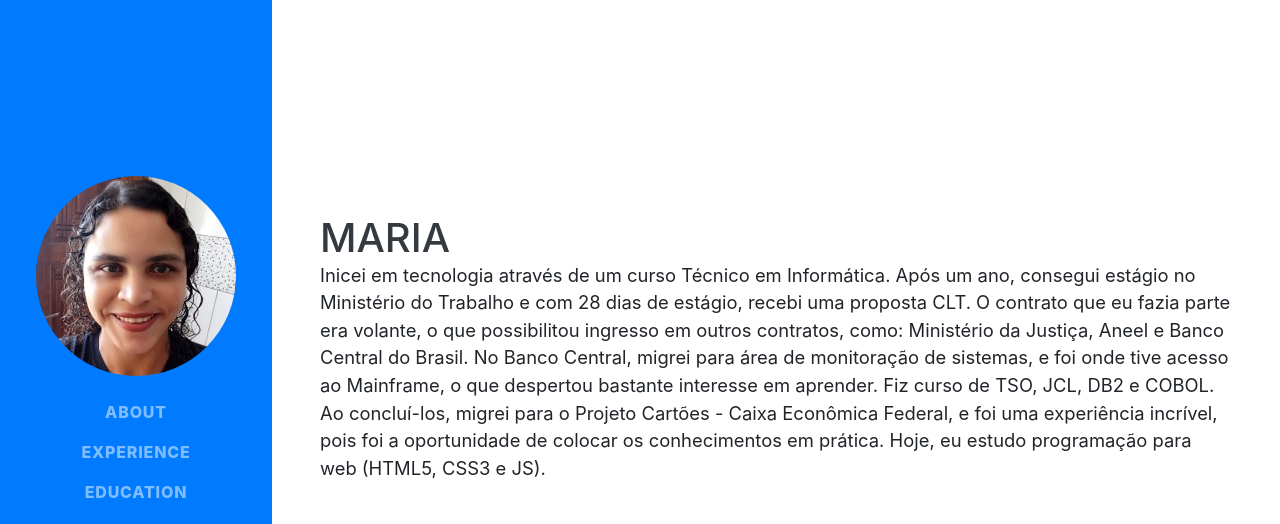
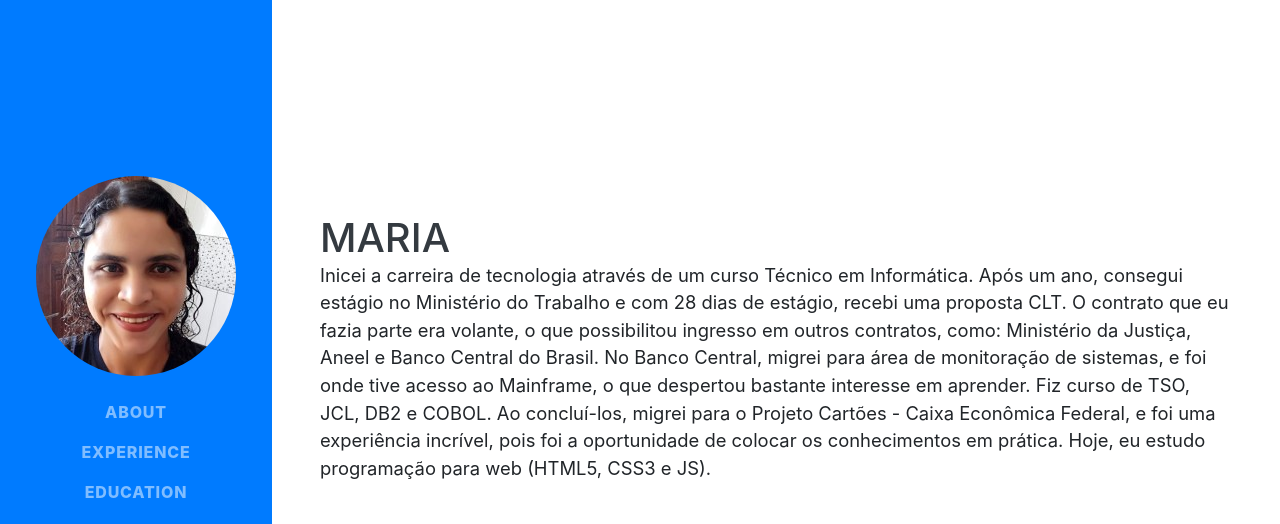
Before and after one commit to mariasalvadora/mariasalvadora.github.io, a website with bundled scripts: page index.html in a window 1280 px wide. Shown: the top 524 px of the page. Built offline with nearby package versions, Linux system fonts and the light colour scheme; a web font is replaced by a local one.

Commit message:
Página de apresentação pessoal

```diff
--- a/index.html
+++ b/index.html
@@ -70,7 +70,7 @@
        <!-- <div class="subheading mb-5">Quadra 15, AE E, Lote 1 - Sobradinho/DF · +55 (48) 99140-7642 ·
           <a href="mscflorentino@gmail.com">mscflorentino@gmail.com</a>
         </div>-->
-        <p class="lead mb-5">Inicei em tecnologia através de um curso Técnico em Informática. Após um ano, consegui estágio no Ministério do Trabalho e com 28 dias de estágio, recebi uma proposta CLT. O contrato que eu fazia parte era volante, o que possibilitou ingresso em outros contratos, como: Ministério da Justiça, Aneel e Banco Central do Brasil. No Banco Central, migrei para área de monitoração de sistemas, e foi onde tive acesso ao Mainframe, o que despertou bastante interesse em aprender. Fiz curso de TSO, JCL, DB2 e COBOL. Ao concluí-los, migrei para o Projeto Cartões - Caixa Econômica Federal, e foi uma experiência incrível, pois foi a oportunidade de colocar os conhecimentos em prática. Hoje, eu estudo programação para web (HTML5, CSS3 e JS).</p>
+        <p class="lead mb-5">Inicei a carreira de tecnologia através de um curso Técnico em Informática. Após um ano, consegui estágio no Ministério do Trabalho e com 28 dias de estágio, recebi uma proposta CLT. O contrato que eu fazia parte era volante, o que possibilitou ingresso em outros contratos, como: Ministério da Justiça, Aneel e Banco Central do Brasil. No Banco Central, migrei para área de monitoração de sistemas, e foi onde tive acesso ao Mainframe, o que despertou bastante interesse em aprender. Fiz curso de TSO, JCL, DB2 e COBOL. Ao concluí-los, migrei para o Projeto Cartões - Caixa Econômica Federal, e foi uma experiência incrível, pois foi a oportunidade de colocar os conhecimentos em prática. Hoje, eu estudo programação para web (HTML5, CSS3 e JS).</p>
         <div class="social-icons">
           <a href="https://www.linkedin.com/in/mariasalvadora/">
             <i class="fab fa-linkedin-in"></i>
```
